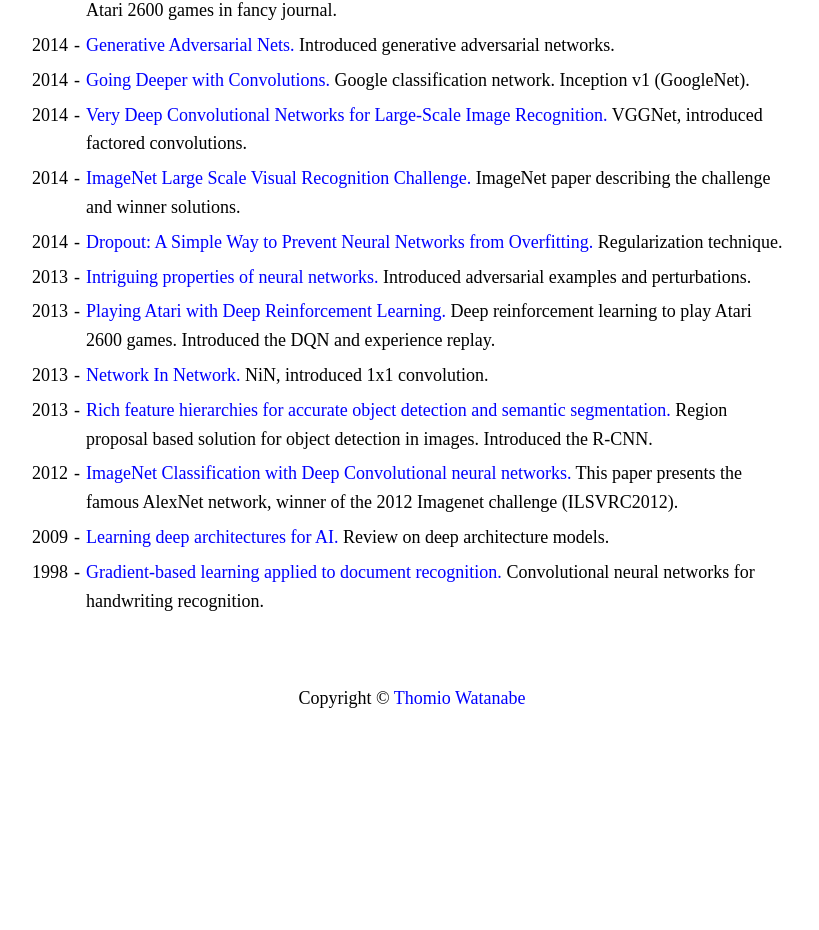
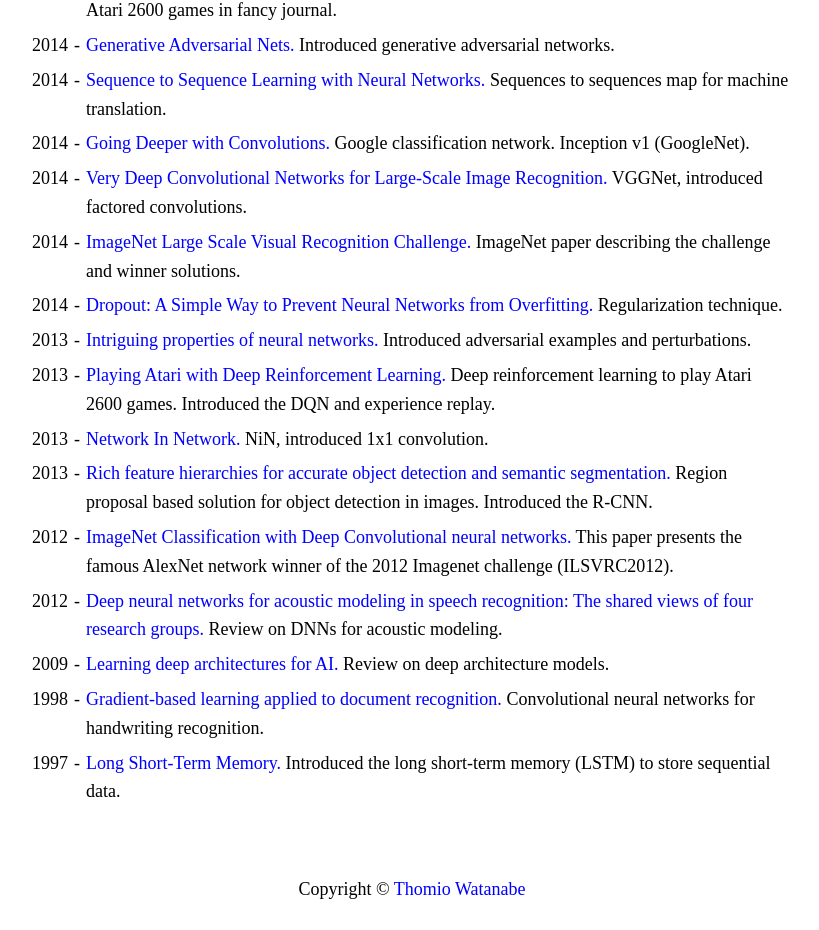
Before and after one commit to DeepLibs/deeplibs.github.io, a plain HTML site: page appendix/dl_references.html in a window 1280 px wide. Shown: the part 1194-2124 px from the top of the page, without its empty margins (228-1047 px from the left). Before the commit the page ends 1933 px from the top, so only its background shows below. Drawn offline with Linux system fonts and the light colour scheme.

Commit message:
Add deep learning references

```diff
--- a/appendix/dl_references.html
+++ b/appendix/dl_references.html
@@ -224,6 +224,16 @@
     <td>2014</td>
     <td>-</td>
     <td>
+      <a href="http://papers.nips.cc/paper/5346-sequence-to-sequence-learning-with-neural">
+        Sequence to Sequence Learning with Neural Networks.</a>
+      Sequences to sequences map for machine translation.
+    </td>
+  </tr>
+
+  <tr>
+    <td>2014</td>
+    <td>-</td>
+    <td>
       <a href="https://arxiv.org/abs/1409.4842">
         Going Deeper with Convolutions.
       </a>
@@ -312,10 +322,19 @@
     <td>2012</td>
     <td>-</td>
     <td>
-      <a href="https://www.cs.toronto.edu/~fritz/absps/imagenet.pdf">
-        ImageNet Classification with Deep Convolutional neural networks.
-      </a>
-      This paper presents the famous AlexNet network, winner of the 2012 Imagenet challenge (ILSVRC2012).
+      <a href="https://papers.nips.cc/paper/4824-imagenet-classification-with-deep-convolutional-neural-networks">
+        ImageNet Classification with Deep Convolutional neural networks.</a>
+      This paper presents the famous AlexNet network winner of the 2012 Imagenet challenge (ILSVRC2012).
+    </td>
+  </tr>
+
+  <tr>
+    <td>2012</td>
+    <td>-</td>
+    <td>
+      <a href="https://sites.google.com/site/tsainath/ieeeMagDBN.pdf">
+        Deep neural networks for acoustic modeling in speech recognition: The shared views of four research groups.</a>
+      Review on DNNs for acoustic modeling.
     </td>
   </tr>
 
@@ -340,6 +359,16 @@
       Convolutional neural networks for handwriting recognition.
     </td>
   </tr>
+
+  <tr>
+    <td>1997</td>
+    <td>-</td>
+    <td>
+      <a href="http://web.eecs.utk.edu/~itamar/courses/ECE-692/Bobby_paper1.pdf">
+        Long Short-Term Memory.</a>
+      Introduced the long short-term memory (LSTM) to store sequential data.
+    </td>
+  </tr>
 </table>
 
 
```
